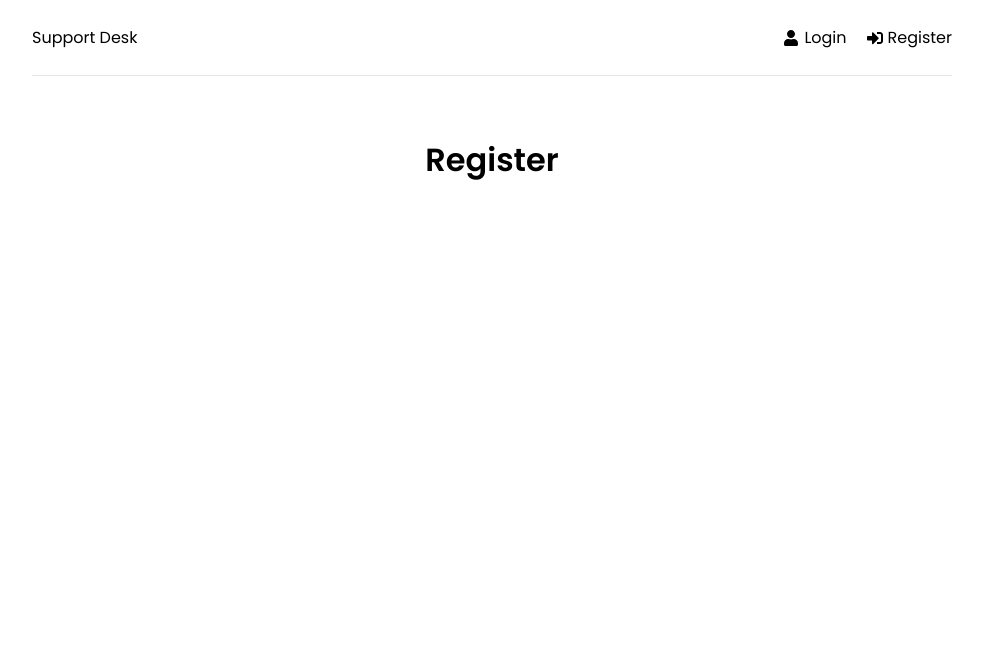
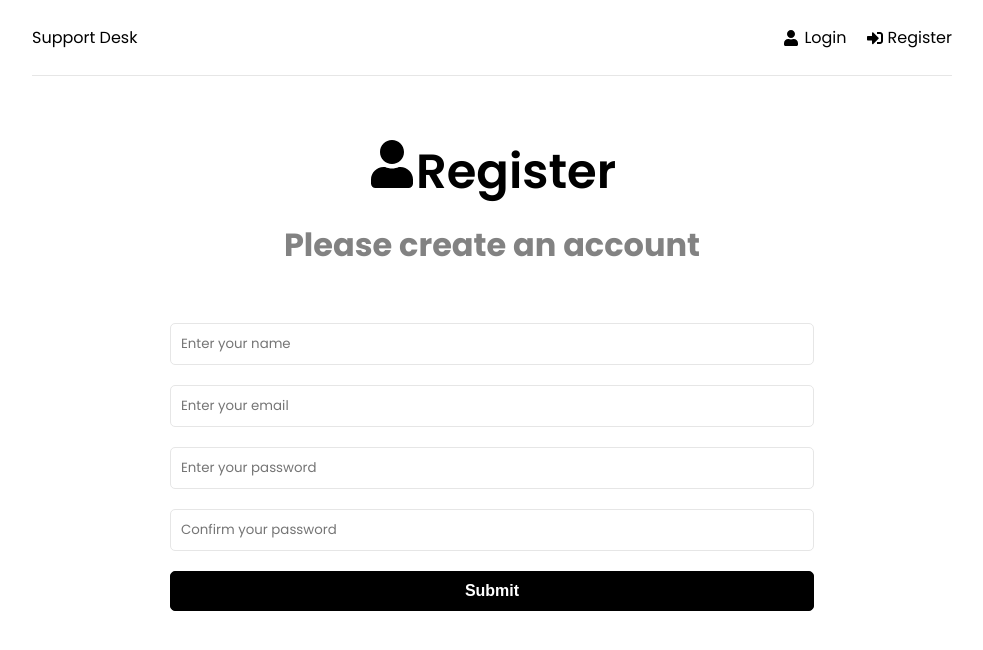
Before and after one commit to miwrona-deloitte/support-desk, a React (Create React App) app in the folder frontend/: page /register in a window 1280 px wide. Shown: the top 650 px of the page, without its empty margins (148-1131 px from the left). Built offline with nearby package versions, Linux system fonts and the light colour scheme.

Commit message:
homepage, login, register frontend

```diff
--- a/frontend/src/App.js
+++ b/frontend/src/App.js
@@ -1,4 +1,6 @@
 import {BrowserRouter as Router, Routes, Route} from 'react-router-dom'
+import {ToastContainer} from 'react-toastify';
+import 'react-toastify/dist/ReactToastify.css';
 import Header from './components/Header';
 
 import Home from './pages/Home'
@@ -17,6 +19,7 @@
         </Routes>
       </div>
     </Router>
+    <ToastContainer />
   </>
 }
 
--- a/frontend/src/pages/Home.jsx
+++ b/frontend/src/pages/Home.jsx
@@ -1,8 +1,21 @@
+import {Link} from 'react-router-dom'
+import {FaQuestionCircle, FaTicketAlt} from 'react-icons/fa'
+
 function Home() {
     return (
-        <div>
-            <h1>My app</h1>
-        </div>
+        <>
+            <section className="heading">
+                <h1>What do you need help with?</h1>
+                <p>Please choose from an option below</p>
+            </section>
+            <Link to='/new-ticket' className='btn btn-reverse btn-block'>
+                <FaQuestionCircle /> Create New ticket
+            </Link>
+
+            <Link to='/tickets' className='btn btn-block'>
+                <FaTicketAlt /> View my Tickets
+            </Link>
+        </>
     );
 }
 
--- a/frontend/src/pages/Login.jsx
+++ b/frontend/src/pages/Login.jsx
@@ -1,8 +1,65 @@
+import { useState } from 'react';
+import {toast} from 'react-toastify';
+import {FaSignInAlt} from 'react-icons/fa';
+
 function Login() {
+const [formData, setFormData] = useState({
+    email: '',
+    password: '',
+})
+
+const {email, password} = formData
+
+const onChange = (e) => {
+    setFormData((prevState) => ({
+        ...prevState,
+        [e.target.name]: e.target.value
+    }))
+}
+const onSubmit = (e) => {
+    e.preventDefault()
+}
+
     return (
-        <div>
-            <h1>Login</h1>
-        </div>
+        <>
+            <section className='heading'>
+                <h1>
+                    <FaSignInAlt />Login
+                </h1>
+                <p>Please login to get support</p>
+            </section>
+            <section className='form'>
+                <form onSubmit={onSubmit}>
+                    <div className="form-group">
+                        <input
+                            type="email"
+                            className="form-control"
+                            id='email'
+                            name='email'
+                            value={email}
+                            onChange={onChange}
+                            placeholder='Enter your email'
+                            required
+                        />
+                    </div>
+                    <div className="form-group">
+                        <input
+                            type="password"
+                            className="form-control"
+                            id='password'
+                            name='password'
+                            value={password}
+                            onChange={onChange}
+                            placeholder='Enter your password'
+                            required
+                        />
+                    </div>
+                    <div className="form-group">
+                        <button className="btn btn-block" onSubmit={onSubmit}>Submit</button>
+                    </div>
+                </form>
+            </section>
+        </>
     );
 }
 
--- a/frontend/src/pages/Register.jsx
+++ b/frontend/src/pages/Register.jsx
@@ -1,8 +1,97 @@
+import { useState } from 'react';
+import {toast} from 'react-toastify';
+import {FaUser} from 'react-icons/fa';
+
 function Register() {
+const [formData, setFormData] = useState({
+    name: '',
+    email: '',
+    password: '',
+    password2: '',
+})
+
+const {name, email, password, password2} = formData
+
+const onChange = (e) => {
+    setFormData((prevState) => ({
+        ...prevState,
+        [e.target.name]: e.target.value
+    }))
+}
+const onSubmit = (e) => {
+    e.preventDefault()
+
+
+
+    if (password !== password2) {
+        toast.error('Password do not match')
+    }
+}
+
     return (
-        <div>
-            <h1>Register</h1>
-        </div>
+        <>
+            <section className='heading'>
+                <h1>
+                    <FaUser />Register
+                </h1>
+                <p>Please create an account</p>
+            </section>
+            <section className='form'>
+                <form onSubmit={onSubmit}>
+                    <div className="form-group">
+                        <input
+                            type="name"
+                            className="form-control"
+                            id='name'
+                            name='name'
+                            value={name}
+                            onChange={onChange}
+                            placeholder='Enter your name'
+                            required
+                        />
+                    </div>
+                    <div className="form-group">
+                        <input
+                            type="email"
+                            className="form-control"
+                            id='email'
+                            name='email'
+                            value={email}
+                            onChange={onChange}
+                            placeholder='Enter your email'
+                            required
+                        />
+                    </div>
+                    <div className="form-group">
+                        <input
+                            type="password"
+                            className="form-control"
+                            id='password'
+                            name='password'
+                            value={password}
+                            onChange={onChange}
+                            placeholder='Enter your password'
+                            required
+                        />
+                    </div>
+                    <div className="form-group">
+                        <input
+                            type="password"
+                            className="form-control"
+                            id='password2'
+                            name='password2'
+                            value={password2}
+                            onChange={onChange}
+                            placeholder='Confirm your password'
+                            required
+                        />
+                    </div>
+                    <div className="form-group">
+                        <button className="btn btn-block" onSubmit={onSubmit}>Submit</button>
+                    </div>
+                </form>
+            </section>
+        </>
     );
 }
 
```
Lines whose indentation alone changed are shown as unchanged.
